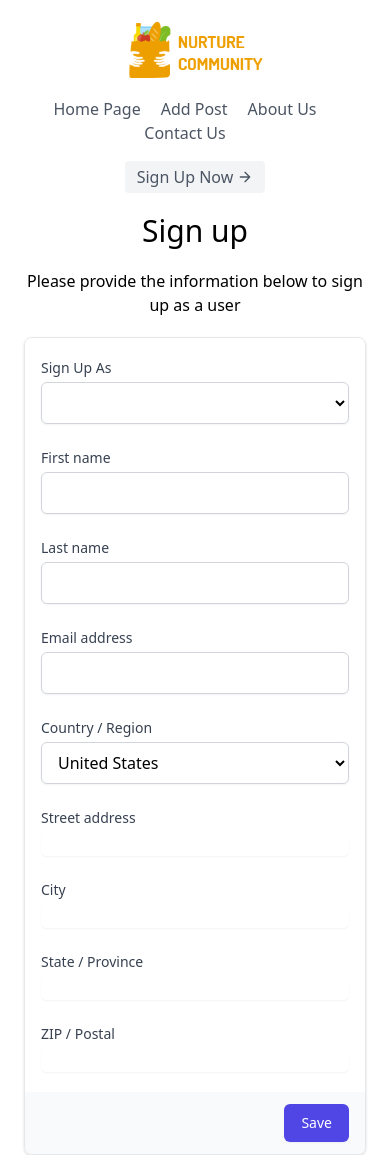
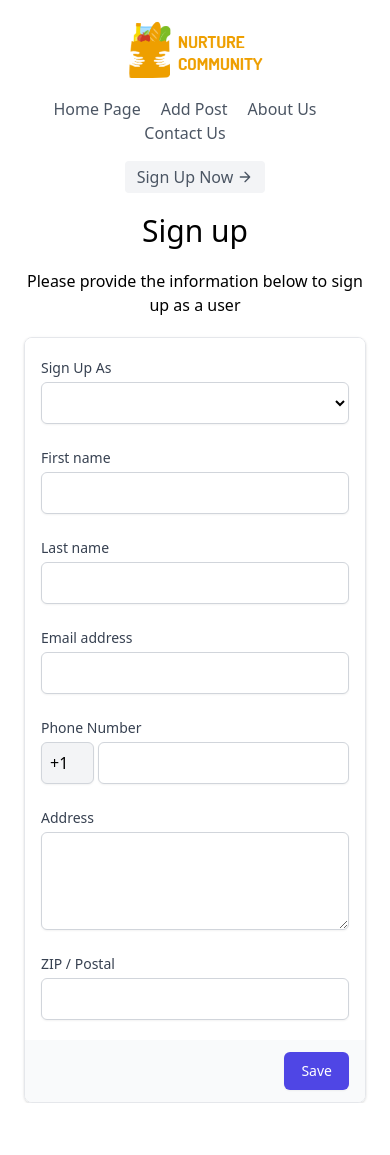
Before and after one commit to Anubha-31/Nurture-Community, a Vue app: page /sign-up in a window 390 px wide. After the commit the page ends 1103 px from the top, so only its background shows below. Built offline with nearby package versions, Linux system fonts and the light colour scheme.

Commit message:
sign up field for mobile responsive

```diff
--- a/src/views/SignUp.vue
+++ b/src/views/SignUp.vue
@@ -13,7 +13,7 @@
 
                 <div class="col-span-6 sm:col-span-3">
                   <label for="user_type" class="block text-sm font-medium text-gray-700">Sign Up As</label>
-                  <select id="user_type" name="user_type" autocomplete="user_type" v-model="user_type" @change="onChangeUserType($event)" class="mt-1 block w-full py-2 px-3 border border-gray-300 bg-white rounded-md shadow-sm focus:outline-none focus:ring-indigo-500 focus:border-indigo-500 sm:text-sm">
+                  <select id="user_type" name="user_type" autocomplete="user_type" v-model="user_type" class="mt-1 block w-full py-2 px-3 border border-gray-300 bg-white rounded-md shadow-sm focus:outline-none focus:ring-indigo-500 focus:border-indigo-500 sm:text-sm">
                     <option>Restaurant Representative</option>
                     <option>Client</option>
                   </select>
@@ -34,33 +34,22 @@
                   <input type="text" name="email_address" id="email_address" autocomplete="email" class="mt-1 p-2 focus:ring-indigo-500 focus:border-indigo-500 block w-full shadow-sm sm:text-sm border border-gray-300 rounded-md">
                 </div>
 
-                <div class="col-span-6 sm:col-span-3">
-                  <label for="country" class="block text-sm font-medium text-gray-700">Country / Region</label>
-                  <select id="country" name="country" autocomplete="country" class="mt-1 block w-full py-2 px-3 border border-gray-300 bg-white rounded-md shadow-sm focus:outline-none focus:ring-indigo-500 focus:border-indigo-500 sm:text-sm">
-                    <option>United States</option>
-                    <option>Canada</option>
-                    <option>Mexico</option>
-                  </select>
+                <div class="col-span-6 sm:col-span-4">
+                  <label for="phone_number" class="block text-sm font-medium text-gray-700">Phone Number</label>
+                  <div class="flex space-x-1">
+                    <input type="text" value="+1" disabled class="w-1/5 mt-1 p-2 bg-gray-100 block shadow-sm sm:text-sm border border-gray-300 rounded-md">
+                    <input type="number" name="phone_number" id="phone_number" class="w-4/5 mt-1 p-2 focus:ring-indigo-500 focus:border-indigo-500 block w-full shadow-sm sm:text-sm border border-gray-300 rounded-md">
+                  </div>
                 </div>
 
                 <div class="col-span-6">
-                  <label for="street_address" class="block text-sm font-medium text-gray-700">Street address</label>
-                  <input type="text" name="street_address" id="street_address" autocomplete="street-address" class="mt-1 focus:ring-indigo-500 focus:border-indigo-500 block w-full shadow-sm sm:text-sm border-gray-300 rounded-md">
-                </div>
-
-                <div class="col-span-6 sm:col-span-6 lg:col-span-2">
-                  <label for="city" class="block text-sm font-medium text-gray-700">City</label>
-                  <input type="text" name="city" id="city" class="mt-1 focus:ring-indigo-500 focus:border-indigo-500 block w-full shadow-sm sm:text-sm border-gray-300 rounded-md">
-                </div>
-
-                <div class="col-span-6 sm:col-span-3 lg:col-span-2">
-                  <label for="state" class="block text-sm font-medium text-gray-700">State / Province</label>
-                  <input type="text" name="state" id="state" class="mt-1 focus:ring-indigo-500 focus:border-indigo-500 block w-full shadow-sm sm:text-sm border-gray-300 rounded-md">
+                  <label for="address" class="block text-sm font-medium text-gray-700">Address</label>
+                  <textarea name="address" id="address" cols="30" rows="4" class="mt-1 focus:ring-indigo-500 focus:border-indigo-500 block w-full shadow-sm sm:text-sm border border-gray-300 rounded-md"></textarea>
                 </div>
 
                 <div class="col-span-6 sm:col-span-3 lg:col-span-2">
                   <label for="postal_code" class="block text-sm font-medium text-gray-700">ZIP / Postal</label>
-                  <input type="text" name="postal_code" id="postal_code" autocomplete="postal-code" class="mt-1 focus:ring-indigo-500 focus:border-indigo-500 block w-full shadow-sm sm:text-sm border-gray-300 rounded-md">
+                  <input type="text" name="postal_code" id="postal_code" autocomplete="postal-code" class="mt-1 p-2 focus:ring-indigo-500 focus:border-indigo-500 block w-full shadow-sm sm:text-sm border border-gray-300 rounded-md">
                 </div>
               </div>
             </div>
@@ -86,11 +75,6 @@ export default {
     return {
       user_type: ""
     }
-  },
-  methods: {
-    onChangeUserType(event) {
-      alert("test")
-    }
   }
 }
 </script>
```
